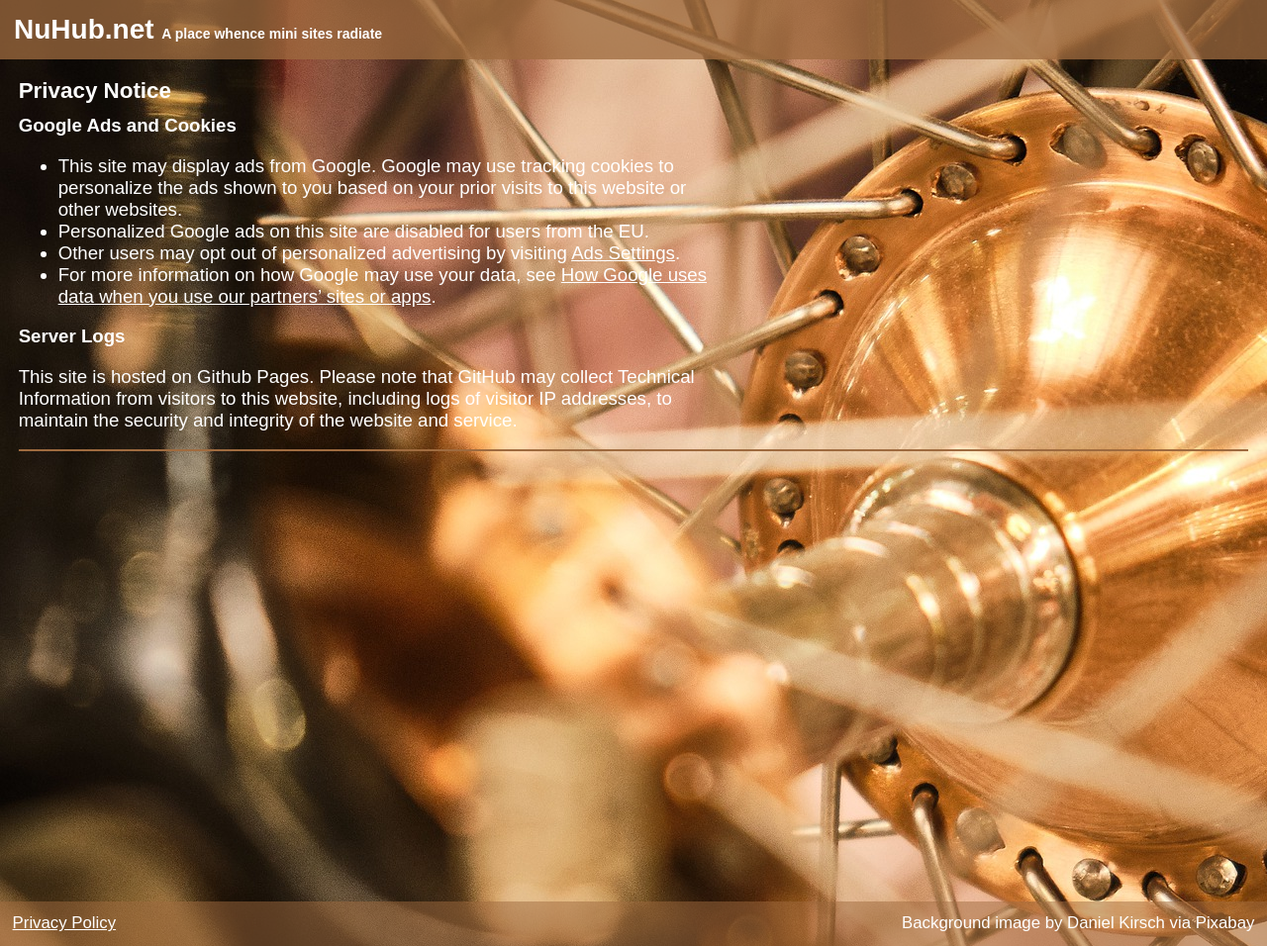
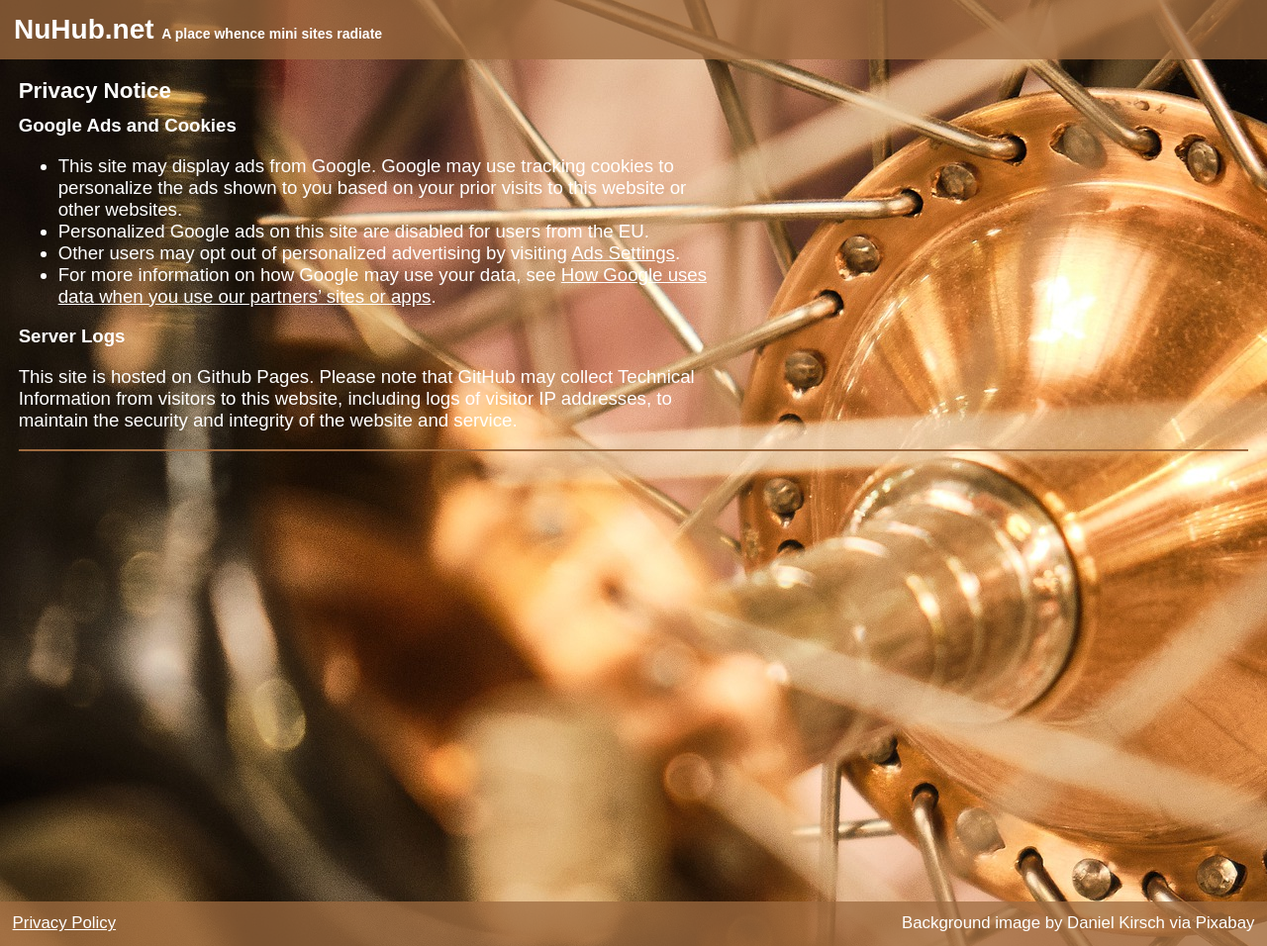
Before and after one commit to david672orford/david672github.io, a Jekyll site: the page built from privacy.md, in a window 1280 px wide. Shown: the whole page at 99% size. Built offline with Jekyll 4.4.1, drawn with Linux system fonts in a browser that asks for light colours; our own code applies the rules of GitHub Pages for plain Markdown files.

Commit message:
Update style.css

```diff
--- a/assets/css/style.css
+++ b/assets/css/style.css
@@ -35,7 +35,7 @@ FOOTER {
 	right: 0;
 	padding: .75em;
 	font-size: 90%;
-	background-color: #9F6B3F80;
+	background-color: #9F6B3FC0;
 	}
 H1 {
 	font-family: sans-serif;
```
